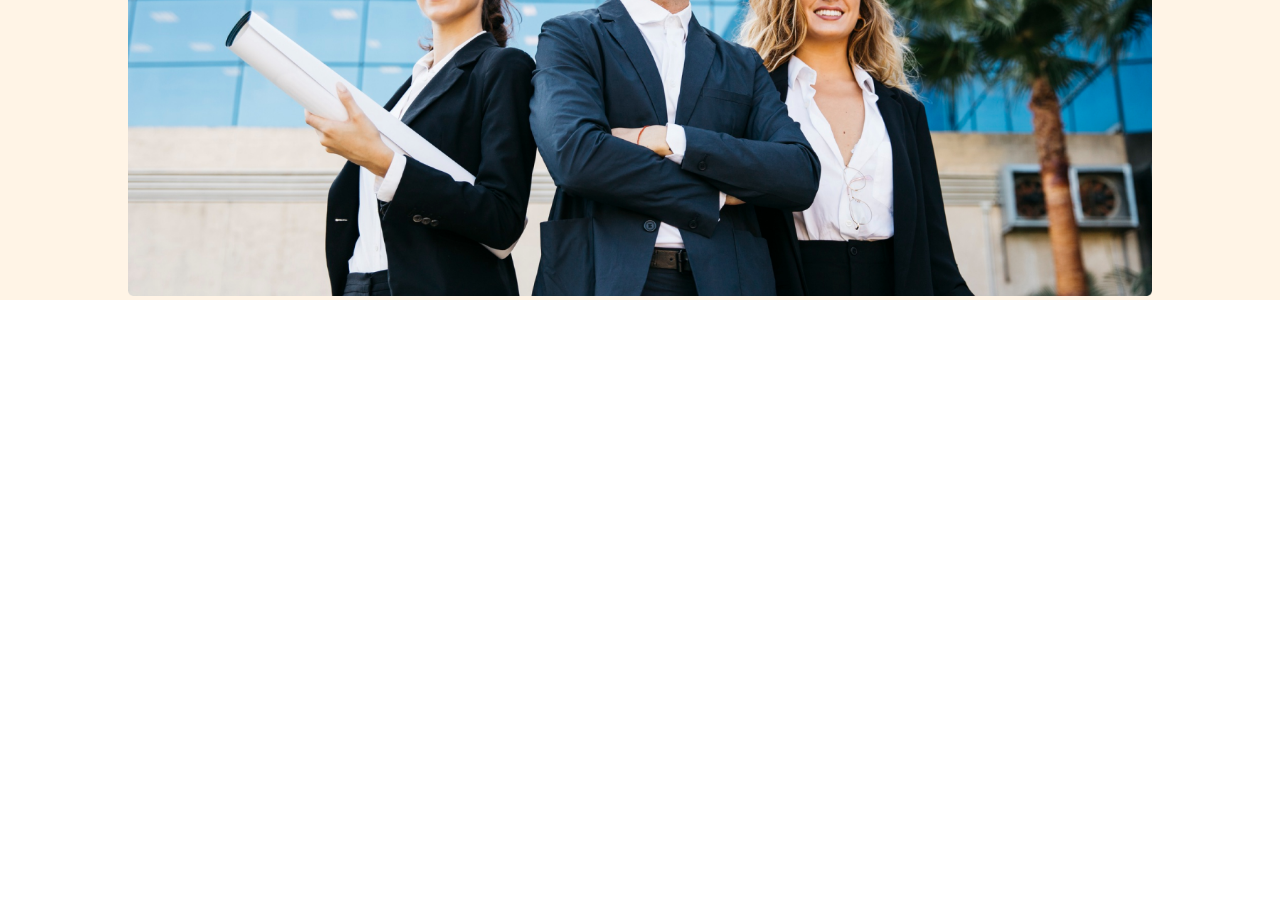
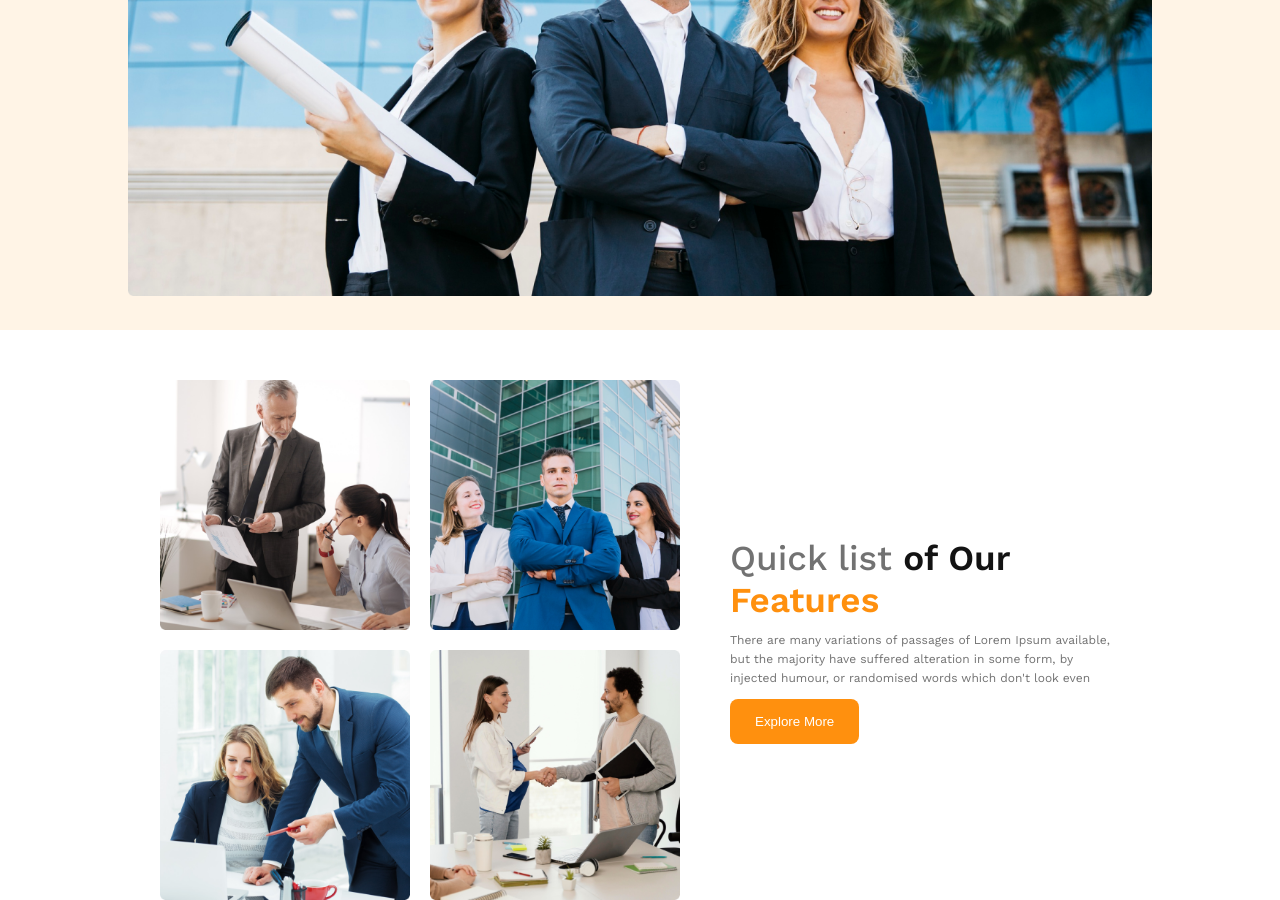
Before and after one commit to almamun168652/g3-architects-website, a plain HTML site: page index.html in a window 1280 px wide. Shown: the part 558-1458 px from the top of the page. Before the commit the page ends 858 px from the top, so only its background shows below. Drawn offline with nearby package versions, Linux system fonts and the light colour scheme; a web font is replaced by a local one.

Commit message:
finished team section

```diff
--- a/css/responsive.css
+++ b/css/responsive.css
@@ -4,7 +4,8 @@
     .container {
         max-width: 90vw;
     }
-    #nav {
+    #nav,
+    .team-wrapper{
         flex-direction: column;
     }
 
@@ -27,13 +28,23 @@
     #nav ul li a {
         font-size: 16px;
     }
+
+    .team-img {
+        grid-template-columns: 1fr;
+    }
+
 }
 
 @media screen and ( min-width: 576px ) and ( max-width: 768px ) {
-    #nav {
+    #nav{
         padding-top: 15px;
         flex-direction: column;
     }
+
+    .team-wrapper{
+        flex-direction: column;
+    }
+
     .banner-title {
         max-width: 100%;
     }
@@ -45,4 +56,7 @@
     .banner-title {
         max-width: 80%;
     }
+    .team-wrapper{
+        flex-direction: column;
+    }
 }
--- a/css/style.css
+++ b/css/style.css
@@ -34,6 +34,7 @@ body{
 
 #header{
     background: rgba(255, 144, 14, 0.10);
+    padding-bottom: 30px;
 }
 
 
@@ -84,3 +85,48 @@ body{
 #banner > img{
     width: 100%;
 }
+
+/* team */
+
+#team{
+    margin-top: 50px;
+}
+
+.team-wrapper{
+    width: 75%;
+    margin: 0 auto;
+    display: flex;
+    gap: 50px;
+    align-items: center;
+}
+
+.team-img{
+    display: grid;
+    grid-template-columns: repeat(2 , 1fr);
+    gap: 20px;
+}
+
+.team-img img{
+    max-width: 250px;
+}
+
+.team-content h2{
+    color: #727272;
+    font-size: 35px;
+    font-weight: 500;
+    margin-bottom: 10px;
+}
+
+.of-our-title{
+    color: #131313;
+    font-weight: 600;
+}
+
+.feature-title-text{
+    color:#FF900E;
+    font-weight: 600;
+}
+
+.team-para{
+    margin-bottom: 10px;
+}
--- a/index.html
+++ b/index.html
@@ -47,7 +47,26 @@
         </div>
     </header>
 
-    <main></main>
+    <main>
+
+    <section id="team">
+        <div class="team-wrapper">
+            <div class="team-img">
+                <img src="images/team1.png" alt="">
+                <img src="images/team2.png" alt="">
+                <img src="images/team3.png" alt="">
+                <img src="images/team4.png" alt="">
+            </div>
+            <div class="team-content">
+                <h2>Quick list <span class="of-our-title"> of Our</span> <br>
+                    <span class="feature-title-text">Features</span></h2>
+                    <p class="text-description team-para">There are many variations of passages of Lorem Ipsum available, but the majority have suffered alteration in some form, by injected humour, or randomised words which don't look even</p>
+                    <button class="btn-primary">Explore More</button>
+            </div>
+        </div>
+    </section>
+
+    </main>
 
     <footer></footer>
 
```
